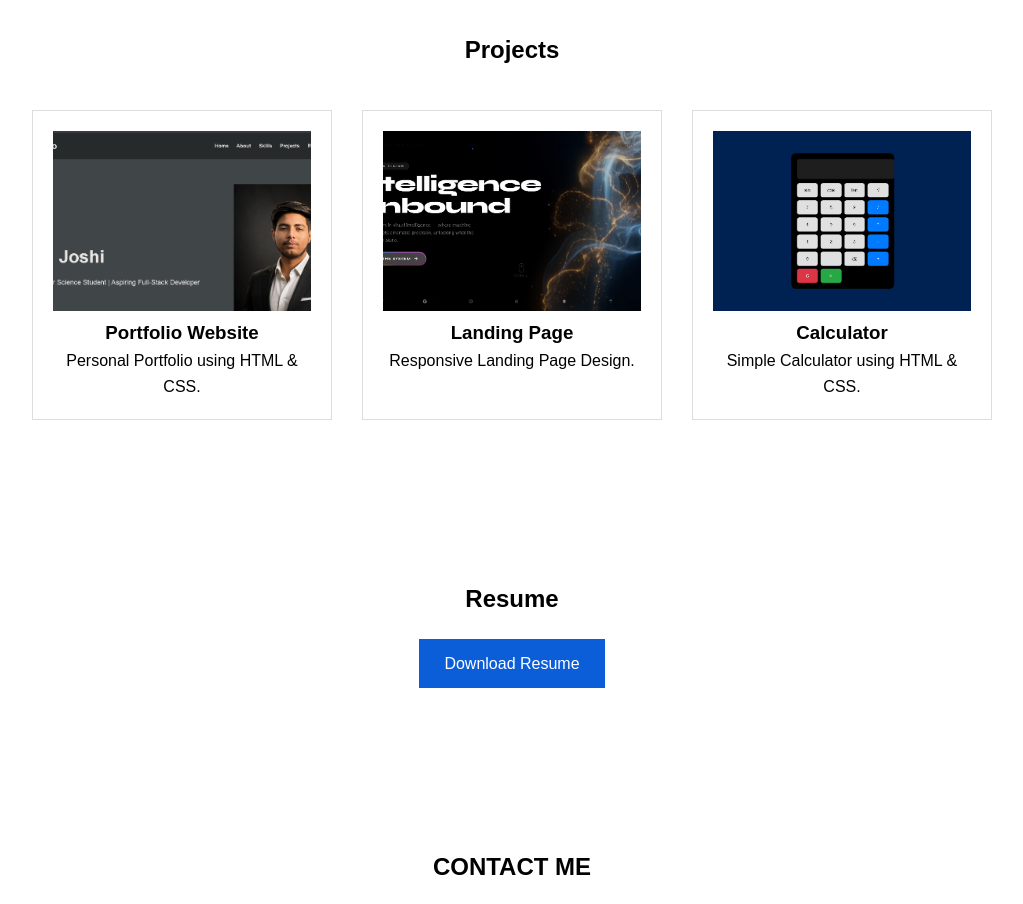
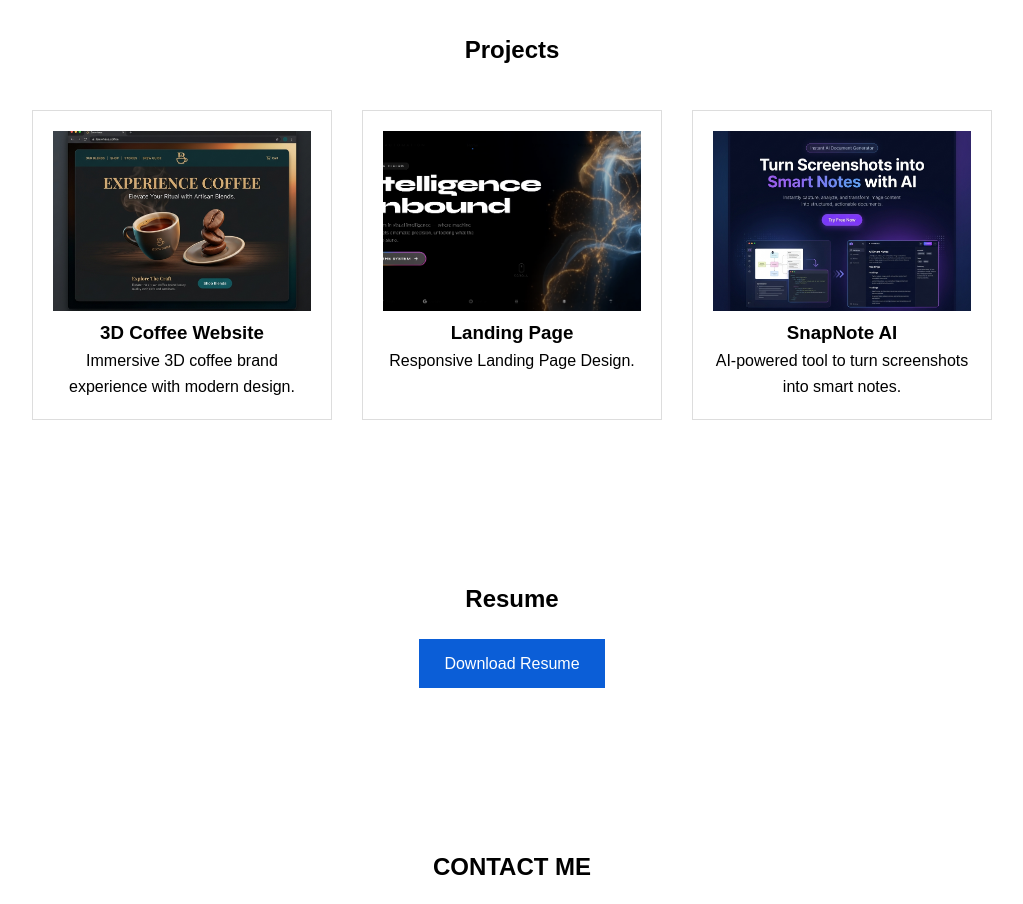
Before and after one commit to VarunJoshi591/portfolio-website, a plain HTML site: page index.html in a window 1280 px wide. Shown: the part 2080-2984 px from the top of the page, without its empty margins (128-1151 px from the left). Drawn offline with Linux system fonts and the light colour scheme.

Commit message:
Update projects: Replace Portfolio Website with 3D Coffee Website, Calculator with SnapNote AI

```diff
--- a/index.html
+++ b/index.html
@@ -160,9 +160,9 @@
         <div class="project-container">
 
             <div class="project">
-                <img src="assets/images/project1.jpg">
-                <h3>Portfolio Website</h3>
-                <p>Personal Portfolio using HTML & CSS.</p>
+                <img src="assets/images/project1.png" alt="3D Coffee Website">
+                <h3>3D Coffee Website</h3>
+                <p>Immersive 3D coffee brand experience with modern design.</p>
             </div>
 
             <div class="project">
@@ -172,9 +172,9 @@
             </div>
 
             <div class="project">
-                <img src="assets/images/project3.jpg">
-                <h3>Calculator</h3>
-                <p>Simple Calculator using HTML & CSS.</p>
+                <img src="assets/images/project3.png" alt="SnapNote AI">
+                <h3>SnapNote AI</h3>
+                <p>AI-powered tool to turn screenshots into smart notes.</p>
             </div>
 
         </div>
```
Also changed, not shown: assets/images/project1.jpg (deleted), assets/images/project1.png (added), assets/images/project3.jpg (deleted), assets/images/project3.png (added).
